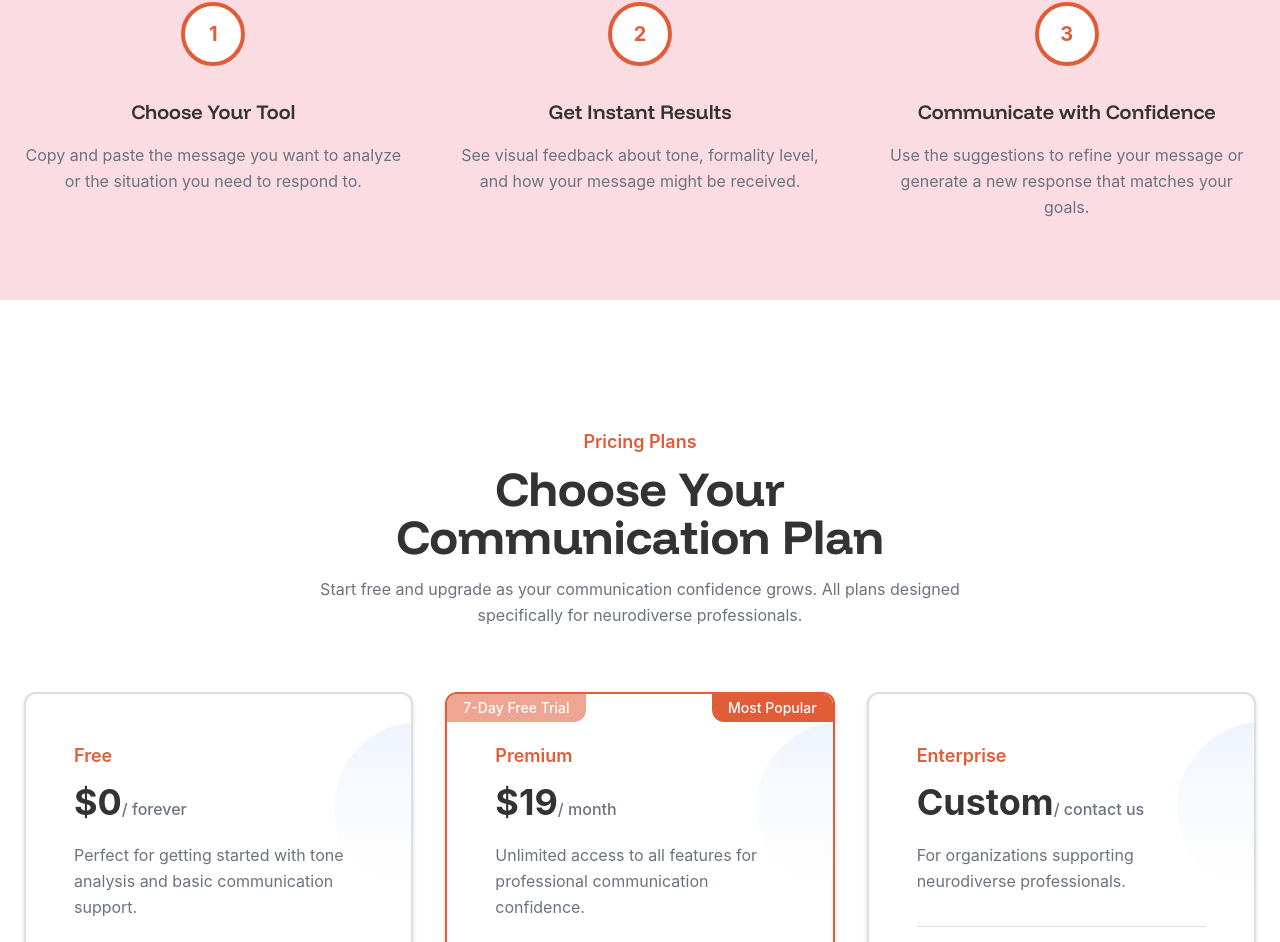
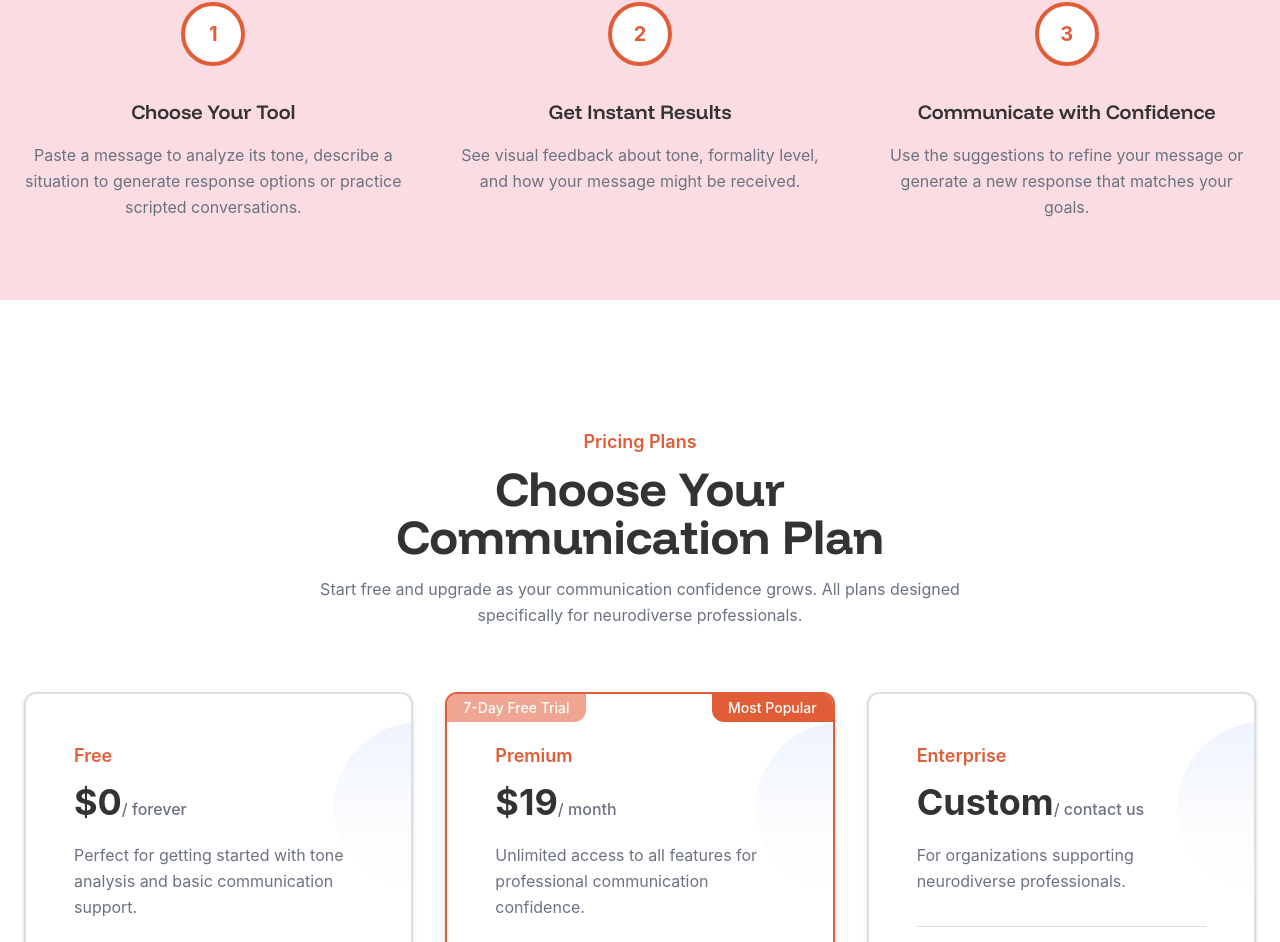
Before and after one commit to nocheerleader/neurocomms, a React (Vite) app: page / in a window 1280 px wide. Shown: the part 1686-2628 px from the top of the page. Built offline with nearby package versions, Linux system fonts and the light colour scheme; no server answers.

Commit message:
Updated HowItWorks.tsx

```diff
--- a/src/components/HowItWorks.tsx
+++ b/src/components/HowItWorks.tsx
@@ -4,7 +4,7 @@ const steps = [
   {
     number: '1',
     title: 'Choose Your Tool',
-    description: 'Copy and paste the message you want to analyze or the situation you need to respond to.'
+    description: 'Paste a message to analyze its tone, describe a situation to generate response options or practice scripted conversations.'
   },
   {
     number: '2',
```
